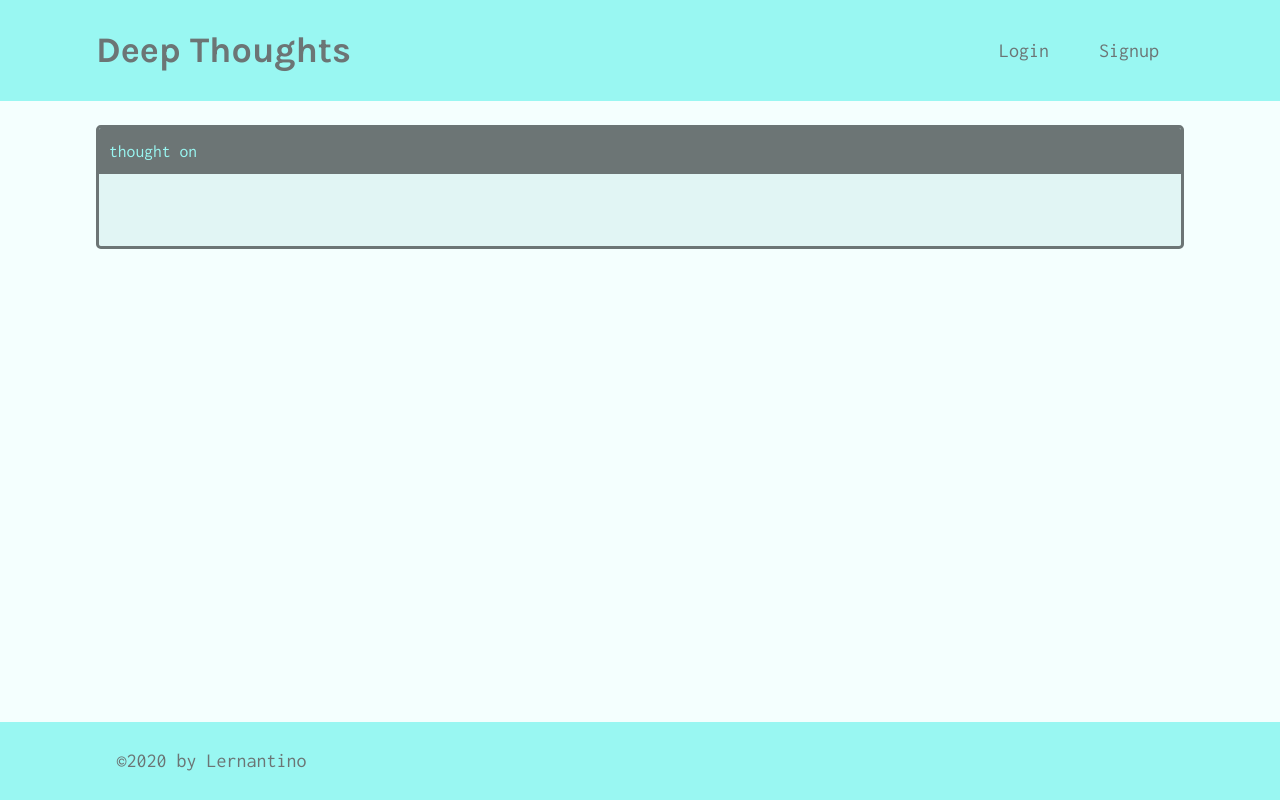
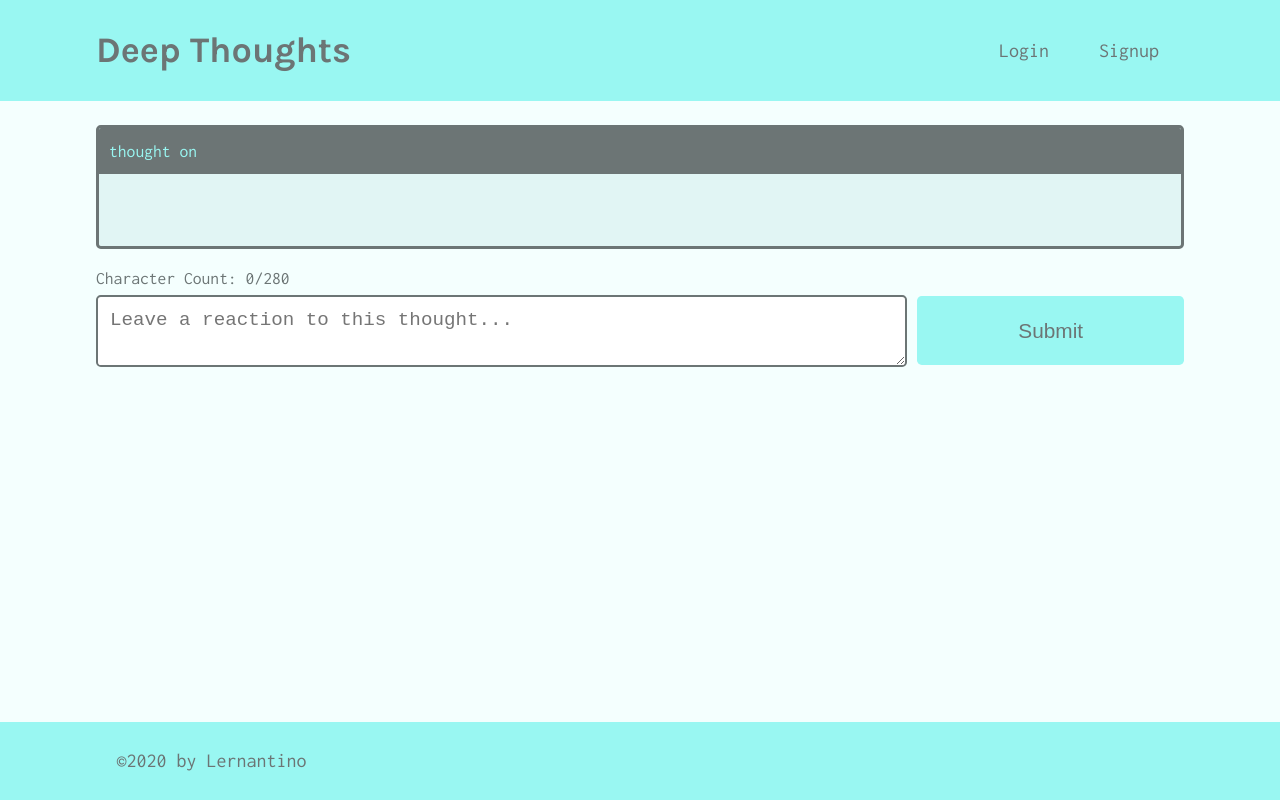
Before and after one commit to hfang821/deep_thoughts, a React (Create React App) app in the folder client/: page /thought/1 in a window 1280 px wide. Built offline with nearby package versions, Linux system fonts and the light colour scheme; no server answers.

Commit message:
finish reaction functionality
debug needed as it kept complaining apolo server error 400

```diff
--- /dev/null
+++ b/client/src/components/ReactionForm/index.js
@@ -0,0 +1,65 @@
+import React, { useState } from 'react';
+
+import { useMutation } from '@apollo/client';
+import { ADD_REACTION } from '../../utils/mutations';
+
+const ReactionForm = ({thoughtId}) =>{
+    const [reactionBody, setBody] = useState('');
+    const [characterCount, setCharacterCount] = useState(0);
+    const [addReaction, { error }] = useMutation(ADD_REACTION);
+
+    // update state based on form input changes
+    const handleChange = (event) => {
+      if (event.target.value.length <= 280) {
+        setBody(event.target.value);
+        setCharacterCount(event.target.value.length);
+      }
+    };
+
+    // submit form
+    const handleFormSubmit = async (event) => {
+      event.preventDefault();
+
+      try {
+        await addReaction({
+          variables: { reactionBody, thoughtId },
+        });
+
+        // clear form value
+        setBody('');
+        setCharacterCount(0);
+      } catch (e) {
+        console.error(e);
+      }
+    };
+
+  return (
+    <div>
+      <p
+        className={`m-0 ${characterCount === 280 || error ? 'text-error' : ''}`}
+      >
+        Character Count: {characterCount}/280
+        {error && <span className="ml-2">Something went wrong...</span>}
+      </p>
+      <form
+        className="flex-row justify-center justify-space-between-md align-stretch"
+        onSubmit={handleFormSubmit}
+      >
+        <textarea
+          placeholder="Leave a reaction to this thought..."
+          value={reactionBody}
+          className="form-input col-12 col-md-9"
+          onChange={handleChange}
+        ></textarea>
+
+        <button className="btn col-12 col-md-3" type="submit">
+          Submit
+        </button>
+      </form>
+
+      {error && <div>Something went wrong...</div>}
+    </div>
+  );
+};
+
+export default ReactionForm;
--- a/client/src/components/ThoughtForm/index.js
+++ b/client/src/components/ThoughtForm/index.js
@@ -1,4 +1,7 @@
 import React, {useState} from 'react';
+import {useMutation} from '@apollo/client';
+import {ADD_THOUGHT} from '../../utils/mutations';
+import { QUERY_THOUGHTS, QUERY_ME } from '../../utils/queries';
 
 const ThoughtForm = () => {
     const[thoughtText, setText] =useState('');
@@ -11,16 +14,52 @@ const ThoughtForm = () => {
         }
     }
 
+    //ask Ta: 400 bad request here..
     const handleFormSubmit = async event => {
         event.preventDefault();
+        try{
+        //add thought to db
+        await addThought({
+            variables: {thoughtText}
+        });
+        //clear form value
         setText('');
         setCharacterCount(0);
+
+        } catch (e) {
+            console.error(e);
+        }
     };
+
+    const [addThought, { error }] = useMutation(ADD_THOUGHT, {
+        update(cache, { data: { addThought } }) {
+
+            // could potentially not exist yet, so wrap in a try/catch
+          try {
+            // update me array's cache
+            const { me } = cache.readQuery({ query: QUERY_ME });
+            cache.writeQuery({
+              query: QUERY_ME,
+              data: { me: { ...me, thoughts: [...me.thoughts, addThought] } },
+            });
+          } catch (e) {
+            console.warn("First thought insertion by user!")
+          }
+
+          // update thought array's cache
+          const { thoughts } = cache.readQuery({ query: QUERY_THOUGHTS });
+          cache.writeQuery({
+            query: QUERY_THOUGHTS,
+            data: { thoughts: [addThought, ...thoughts] },
+          });
+        }
+      });
 
     return (
         <div>
             <p className={`m-0 ${characterCount === 280 ? 'text-error' : ''}`}>
                 Character Count: {characterCount}/280
+                {error && <span className="ml-2">Something went wrong...</span>}
             </p>
             <form
              className="flex-row justify-center justify-space-between-md align-stretch"
--- a/client/src/pages/SingleThought.js
+++ b/client/src/pages/SingleThought.js
@@ -4,6 +4,8 @@ import { useParams } from 'react-router-dom';
 import { useQuery } from '@apollo/client';
 import { QUERY_THOUGHT } from '../utils/queries';
 import ReactionList from '../components/ReactionList';
+import Auth from '../utils/auth';
+import ReactionForm from '../components/ReactionForm';
 
 const SingleThought = props => {
   const { id: thoughtId } = useParams();
@@ -32,6 +34,7 @@ const SingleThought = props => {
         </div>
       </div>
       {thought.reactionCount > 0 && <ReactionList reactions={thought.reactions} />}
+      {Auth.loggedIn && <ReactionForm ThoughtId={thought._id} />}
     </div>
   );
 };
--- a/client/src/utils/mutations.js
+++ b/client/src/utils/mutations.js
@@ -39,3 +39,32 @@ export const ADD_FRIEND = gql`
         }
     }
 `
+export const ADD_THOUGHT = gql`
+    mutation addThought($thoughtText: String!){
+        addThought(thoughtText: $thoughtText) {
+            _id
+            thoughtText
+            createdAt
+            username
+            reactionCount
+            reactions{
+                _id
+            }
+        }
+    }
+`;
+
+export const ADD_REACTION = gql`
+  mutation addReaction($thoughtId: ID!, $reactionBody: String!) {
+    addReaction(thoughtId: $thoughtId, reactionBody: $reactionBody) {
+      _id
+      reactionCount
+      reactions {
+        _id
+        reactionBody
+        createdAt
+        username
+      }
+    }
+  }
+`;
```
